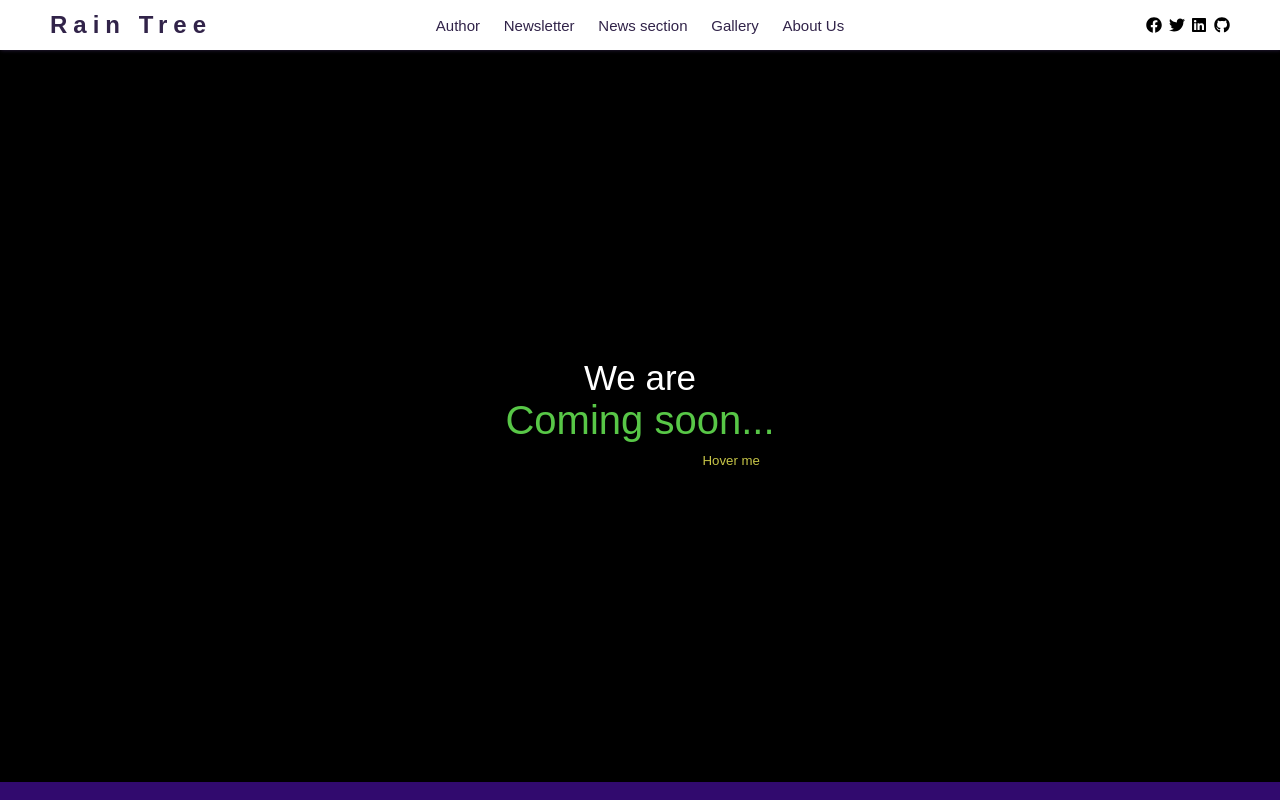
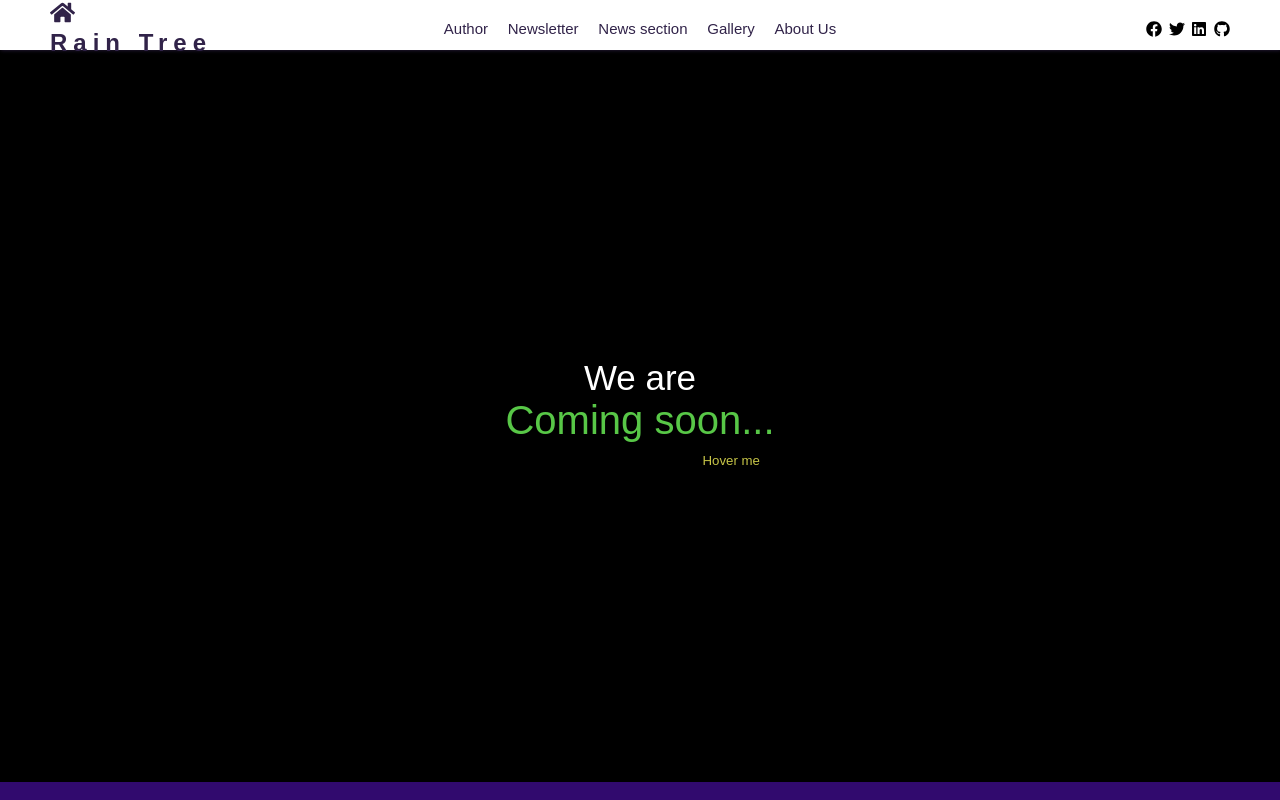
Before and after one commit to dksifatofficial/rain-tree, a Next.js app: page /news in a window 1280 px wide. Shown: the top 800 px of the page. Built offline with nearby package versions, Linux system fonts and the light colour scheme.

Commit message:
menu commit

```diff
--- a/app/components/Header.jsx
+++ b/app/components/Header.jsx
@@ -2,12 +2,12 @@
 
 import Link from "next/link";
 // import { useEffect, useState } from "react";
+import { useEffect, useState } from "react";
+import { FaHome } from "react-icons/fa";
 import classes from "../css/Header.module.css";
 import Socialicon from "./Socialicon";
-import { useEffect, useState } from "react";
 
 function Header() {
-
   const [isScrolled, setIsScrolled] = useState(false);
 
   useEffect(() => {
@@ -31,6 +31,7 @@ function Header() {
   return (
     <div className={`${classes.header} ${isScrolled ? classes.scrolled : ""}`}>
       <div className={classes.logo}>
+        <FaHome className={classes.homeLogo} />
         <Link href="/">Rain Tree</Link>
       </div>
       <div className={classes.menu}>
--- a/app/css/Header.module.css
+++ b/app/css/Header.module.css
@@ -18,20 +18,24 @@
   backdrop-filter: blur(10px);
   box-shadow: 1px 1px 5px rgba(8, 3, 3, 0.11);
 }
+.homeLogo {
+  font-size: 20px;
+  color: #312349;
+}
 .logo {
-    width: 30%;
-    padding-left: 50px;
+  width: 10%;
+  padding-left: 10px;
 }
 .logo a {
-    font-size: 1.5rem;
+  font-size: 15px;
   font-weight: bold;
   font-family: sans-serif;
-    letter-spacing: 6px;
   color: #312349;
+  display: none;
 }
 .menu {
-    padding: 0 40px;
-    width: 40%;
+  padding: 0 50px;
+  width: 80%;
   display: flex;
   justify-content: space-around;
 }
@@ -41,7 +45,44 @@
   color: #312349;
 }
 .icons {
-    width: 30%;
+  width: 10%;
   padding-left: 250px;
   padding-right: 50px;
+  display: none;
 }
+
+@media (min-width: 1024px) {
+  .logo {
+    width: 20%;
+  }
+  .homeLogo {
+    font-size: 25px;
+    color: #312349;
+  }
+  .menu {
+    padding: 0 50px;
+    width: 60%;
+  }
+  .icons {
+    width: 20%;
+  }
+}
+@media (min-width: 1280px) {
+  .logo {
+    width: 30%;
+    padding-left: 50px;
+  }
+  .logo a {
+    font-size: 1.5rem;
+    letter-spacing: 6px;
+    color: #312349;
+    display: block;
+  }
+  .menu {
+    width: 40%;
+  }
+  .icons {
+    display: block;
+    width: 30%;
+  }
+}
```
Lines whose indentation alone changed are shown as unchanged.
